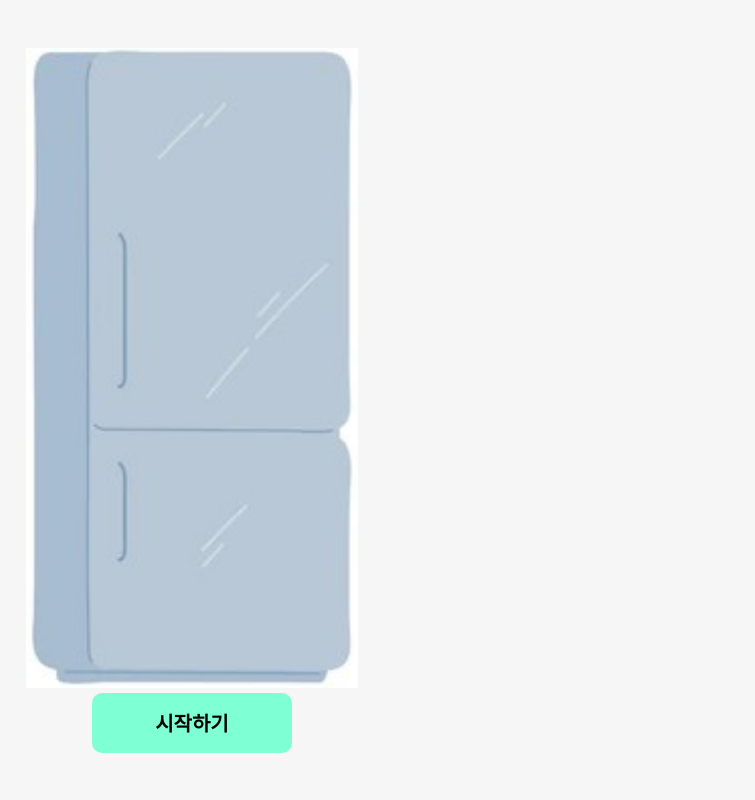
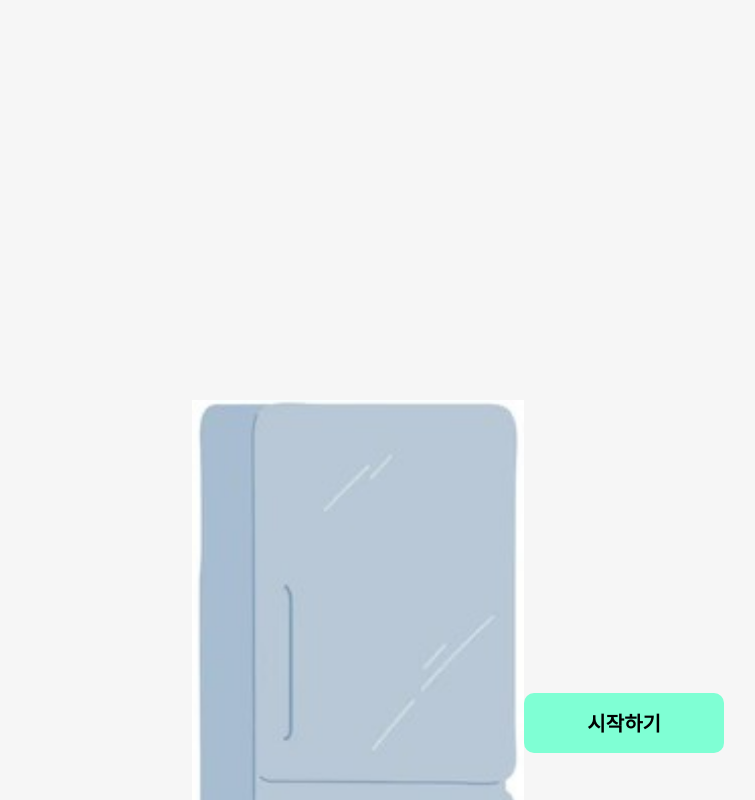
Before and after one commit to sm-CODE-IT/refrigerator, a React (Create React App) app in the folder frontend/: page /close in a window 1280 px wide. Shown: the top 800 px of the page, without its empty margins (448-1203 px from the left). Built offline with nearby package versions, Linux system fonts and the light colour scheme.

Commit message:
냉장고 닫힌 페이지 구현

```diff
--- a/frontend/src/pages/RefrigeratorClose.js
+++ b/frontend/src/pages/RefrigeratorClose.js
@@ -11,7 +11,7 @@ const RefrigeratorClose = () => {
     }
 
     return (
-        <div>
+        <div className="closePage">
             <div className="img_close">
                 <img src={process.env.PUBLIC_URL + `assets/close_refrigerator.png`} />
             </div>
```
